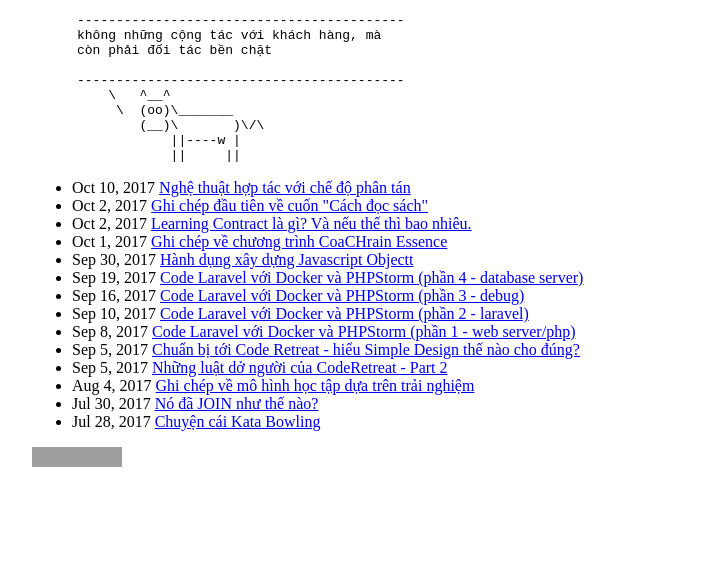
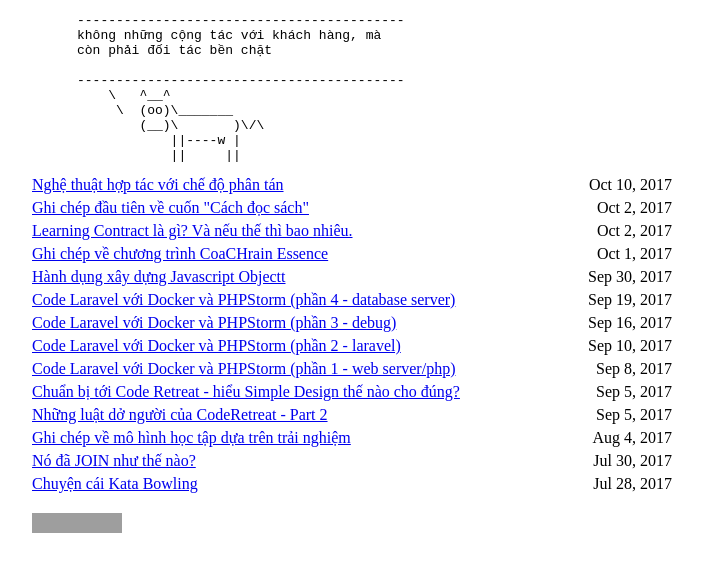
Before and after one commit to binhsonnguyen/binhsonnguyen.github.io, a Jekyll site: the page built from index.html, in a window 1280 px wide. Shown: the top 572 px of the page, without its empty margins (238-941 px from the left). Built offline with Jekyll 4.4.1, drawn with Linux system fonts in a browser that asks for light colours; grey boxes are pictures that could not be loaded.

Commit message:
using div instead ul>li

```diff
--- a/index.html
+++ b/index.html
@@ -34,15 +34,19 @@ layout: default
       });
   </script>
 
-  <ul class="post-list">
+  <div style="margin-top: 10px;margin-bottom: 20px">
     {% for post in site.posts %}
-    <li>
-      <span class="post-meta">{{ post.date | date: "%b %-d, %Y" }}</span>
-      <a class="post-link" href="{{ post.url | prepend: site.baseurl }}">
-        {{ post.title | escape}}
-      </a>
-    </li>
+    <div style="width: 100%;margin-top: 5px;">
+      <div style="display: inline-block;">
+        <a class="post-link" href="{{ post.url | prepend: site.baseurl }}">
+          {{ post.title | escape}}
+        </a>
+      </div>
+      <div style="display: inline-block;float: right;padding-right: 100px">
+        <span class="post-meta">{{ post.date | date: "%b %-d, %Y" }}</span>
+      </div>
+    </div>
     {% endfor %}
-  </ul>
+  </div>
 
 </div>
```
